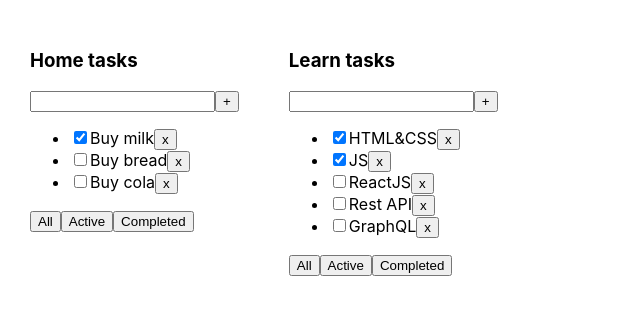
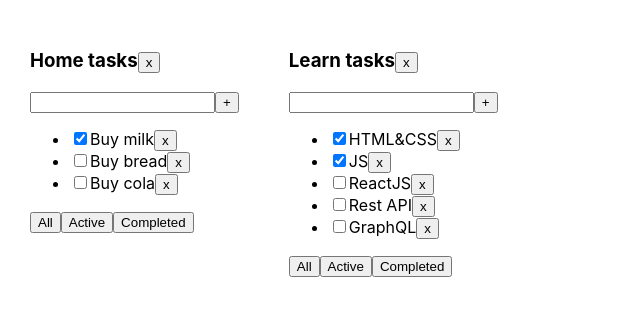
Before and after one commit to KrivovDima/todo-list-ts, a React (Create React App) app: page / in a window 1280 px wide. Shown: the top 316 px of the page, without its empty margins (0-640 px from the left). Built offline with nearby package versions, Linux system fonts and the light colour scheme.

Commit message:
add remove todolist

```diff
--- a/src/App.tsx
+++ b/src/App.tsx
@@ -57,6 +57,10 @@ function App() {
     setTodoLists(todoLists.map(tl => tdID === tl.id ? {...tl, filter: value} : tl))
   }
 
+  function removeTodolist(tdID: string) {
+    setTodoLists(todoLists.filter(td => td.id !== tdID))
+  }
+
 
   return (
     <div className="App">
@@ -80,6 +84,7 @@ function App() {
             addTask={addTask}
             changeTaskStatus={changeStatus}
             filter={tl.filter}
+            removeTodolist={removeTodolist}
           />
         })
       }
--- a/src/Todolist.tsx
+++ b/src/Todolist.tsx
@@ -16,6 +16,7 @@ type PropsType = {
   addTask: (title: string, tdID: string) => void
   changeTaskStatus: (taskId: string, isDone: boolean, tdID: string) => void
   filter: FilterValuesType
+  removeTodolist: (tdID: string) => void
 }
 
 export function Todolist(props: PropsType) {
@@ -47,9 +48,15 @@ export function Todolist(props: PropsType) {
   const onActiveClickHandler = () => props.changeFilter("active", props.id);
   const onCompletedClickHandler = () => props.changeFilter("completed", props.id);
 
+  const onClickRemoveTodolist = () => props.removeTodolist(props.id);
+
 
   return <div>
-    <h3>{props.title}</h3>
+    <h3>
+      {props.title}
+      <button onClick={onClickRemoveTodolist}>x</button>
+    </h3>
+
     <div>
       <input value={title}
              onChange={onChangeHandler}
```
